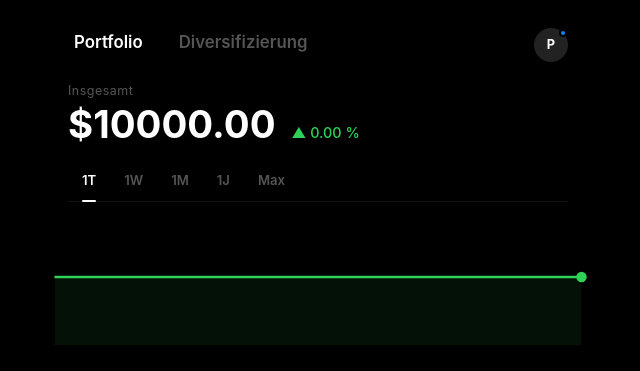
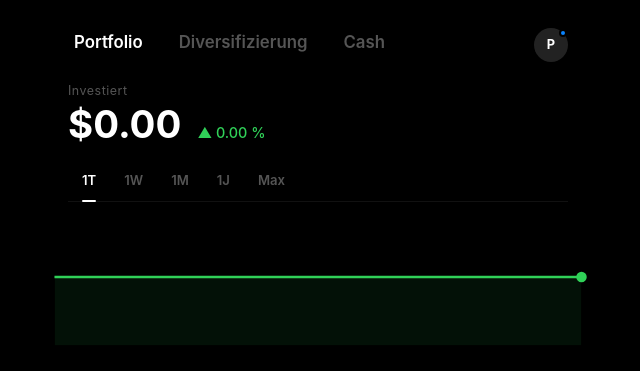
Before and after one commit to NoahHubHub/content-market, a FastAPI app: page /portfolio in a window 1280 px wide. Shown: the part 49-420 px from the top of the page, without its empty margins (322-962 px from the left). Run offline with FastAPI, Linux system fonts and the light colour scheme.

Commit message:
Split portfolio tabs: Portfolio=invested only, Cash tab, Diversifizierung

```diff
--- a/templates/portfolio.html
+++ b/templates/portfolio.html
@@ -36,6 +36,7 @@
   <div class="tr-tabs">
     <button class="tr-tab active" onclick="switchTab(this,'portfolio')">Portfolio</button>
     <button class="tr-tab" onclick="switchTab(this,'diversifizierung')">Diversifizierung</button>
+    <button class="tr-tab" onclick="switchTab(this,'cash')">Cash</button>
   </div>
   <div class="tr-avatar">
     {{ user.username[0] | upper }}
@@ -43,15 +44,15 @@
   </div>
 </div>
 
-<!-- Total value -->
-<div class="tr-total-label">Insgesamt</div>
+<!-- Total value — updates per tab -->
+<div class="tr-total-label" id="val-label">Investiert</div>
 <div style="display:flex;align-items:baseline;gap:8px;flex-wrap:wrap;margin-bottom:20px;">
-  <div class="tr-total-value">${{ "%.2f"|format(portfolio_value) }}</div>
-  {% if total_pnl_pct >= 0 %}
-  <span class="tr-total-change tr-up">▲ {{ "%.2f"|format(total_pnl_pct) }} %</span>
-  {% else %}
-  <span class="tr-total-change tr-down">▼ {{ "%.2f"|format(total_pnl_pct | abs) }} %</span>
-  {% endif %}
+  <div class="tr-total-value" id="val-main">${{ "%.2f"|format(total_current) }}</div>
+  <span class="tr-total-change {% if total_pnl_pct >= 0 %}tr-up{% else %}tr-down{% endif %}"
+        id="val-change">
+    {% if total_pnl_pct >= 0 %}▲{% else %}▼{% endif %}
+    {{ "%.2f"|format(total_pnl_pct | abs) }} %
+  </span>
 </div>
 
 <!-- ── TAB: Portfolio ─────────────────────────────── -->
@@ -102,6 +103,43 @@
   </div>
   {% endif %}
 
+</div>
+
+<!-- ── TAB: Cash ─────────────────────────────────── -->
+<div id="panel-cash" class="tab-panel">
+  <div style="margin:32px 0 24px;">
+    <div class="tr-total-label" style="margin-bottom:6px;">Verfügbares Guthaben</div>
+    <div style="font-size:3rem;font-weight:700;">${{ "%.2f"|format(user.balance) }}</div>
+  </div>
+
+  <div style="background:#111;border-radius:16px;padding:20px;margin-bottom:16px;">
+    <div style="display:flex;justify-content:space-between;margin-bottom:14px;">
+      <span class="tr-sub">Startkapital</span>
+      <span style="font-weight:600;">$10.000,00</span>
+    </div>
+    <div style="display:flex;justify-content:space-between;margin-bottom:14px;padding-bottom:14px;border-bottom:1px solid #1a1a1a;">
+      <span class="tr-sub">Investiert</span>
+      <span style="font-weight:600;">${{ "%.2f"|format(total_invested) }}</span>
+    </div>
+    <div style="display:flex;justify-content:space-between;">
+      <span class="tr-sub">Noch verfügbar</span>
+      <span style="font-weight:700;font-size:1.05rem;">${{ "%.2f"|format(user.balance) }}</span>
+    </div>
+  </div>
+
+  <!-- Progress bar -->
+  {% set spent_pct = ((10000 - user.balance) / 10000 * 100) | round(1) %}
+  <div class="tr-sub" style="margin-bottom:8px;">{{ spent_pct }}% investiert</div>
+  <div style="height:6px;background:#111;border-radius:6px;overflow:hidden;">
+    <div style="height:100%;width:{{ spent_pct }}%;background:#fff;border-radius:6px;
+                transition:width .6s ease;"></div>
+  </div>
+
+  <div class="tr-actions" style="margin-top:32px;">
+    <a href="/search" class="tr-btn-primary">
+      <span>Investieren</span><span>🔍</span>
+    </a>
+  </div>
 </div>
 
 <!-- ── TAB: Diversifizierung ─────────────────────── -->
@@ -182,23 +220,25 @@
     "#79c0ff","#56d364","#ffb86c","#bc8cff","#ff7b72",
   ];
 
-  // ── Sparkline: $10.000 → aktueller Wert ───────────
-  const portfolioValue = {{ portfolio_value }};
+  // ── Sparkline: Einstiegswert → aktueller Investmentwert ──
+  const totalInvested = {{ total_invested }};
+  const totalCurrent  = {{ total_current }};
+  const cashBalance   = {{ user.balance }};
+  const isUp          = totalCurrent >= totalInvested;
+
   const sparkCtx = document.getElementById("sparkChart").getContext("2d");
-
   new Chart(sparkCtx, {
     type: "line",
     data: {
-      labels: ["Start", "Jetzt"],
+      labels: ["Einstieg", "Jetzt"],
       datasets: [{
-        data: [10000, portfolioValue],
-        borderColor: portfolioValue >= 10000 ? "#30d158" : "#ff453a",
+        data: [totalInvested || 10000, totalCurrent || 10000],
+        borderColor: isUp ? "#30d158" : "#ff453a",
         borderWidth: 2.5,
         pointRadius: [0, 4],
-        pointBackgroundColor: portfolioValue >= 10000 ? "#30d158" : "#ff453a",
+        pointBackgroundColor: isUp ? "#30d158" : "#ff453a",
         fill: true,
-        backgroundColor: portfolioValue >= 10000
-          ? "rgba(48,209,88,0.08)" : "rgba(255,69,58,0.08)",
+        backgroundColor: isUp ? "rgba(48,209,88,0.08)" : "rgba(255,69,58,0.08)",
         tension: 0.4,
       }]
     },
@@ -213,16 +253,15 @@
       beforeDraw(chart) {
         const { ctx, scales: { y, x } } = chart;
         if (!y || !x) return;
-        const yPos = y.getPixelForValue(10000);
+        const baseline = totalInvested || 10000;
+        const yPos = y.getPixelForValue(baseline);
         ctx.save();
         ctx.setLineDash([4, 6]);
         ctx.strokeStyle = "rgba(255,255,255,0.15)";
         ctx.lineWidth = 1;
         ctx.beginPath();
-        ctx.moveTo(x.left, yPos);
-        ctx.lineTo(x.right, yPos);
-        ctx.stroke();
-        ctx.restore();
+        ctx.moveTo(x.left, yPos); ctx.lineTo(x.right, yPos);
+        ctx.stroke(); ctx.restore();
       }
     }]
   });
@@ -278,11 +317,23 @@
   }
 
   // ── Tab switching ──────────────────────────────────
+  const tabMeta = {
+    portfolio:       { label: "Investiert",  value: `$${totalCurrent.toFixed(2)}`,  change: true },
+    diversifizierung:{ label: "Gesamt",      value: `${{ "%.2f"|format(portfolio_value) }}`, change: false },
+    cash:            { label: "Verfügbar",   value: `$${cashBalance.toFixed(2)}`,   change: false },
+  };
+
   function switchTab(btn, panelId) {
     document.querySelectorAll(".tr-tab").forEach(b => b.classList.remove("active"));
     document.querySelectorAll(".tab-panel").forEach(p => p.classList.remove("active"));
     btn.classList.add("active");
     document.getElementById("panel-" + panelId).classList.add("active");
+
+    const meta = tabMeta[panelId];
+    document.getElementById("val-label").textContent = meta.label;
+    document.getElementById("val-main").textContent  = meta.value;
+    document.getElementById("val-change").style.display = meta.change ? "" : "none";
+
     if (panelId === "diversifizierung") buildDonut();
   }
 
```
